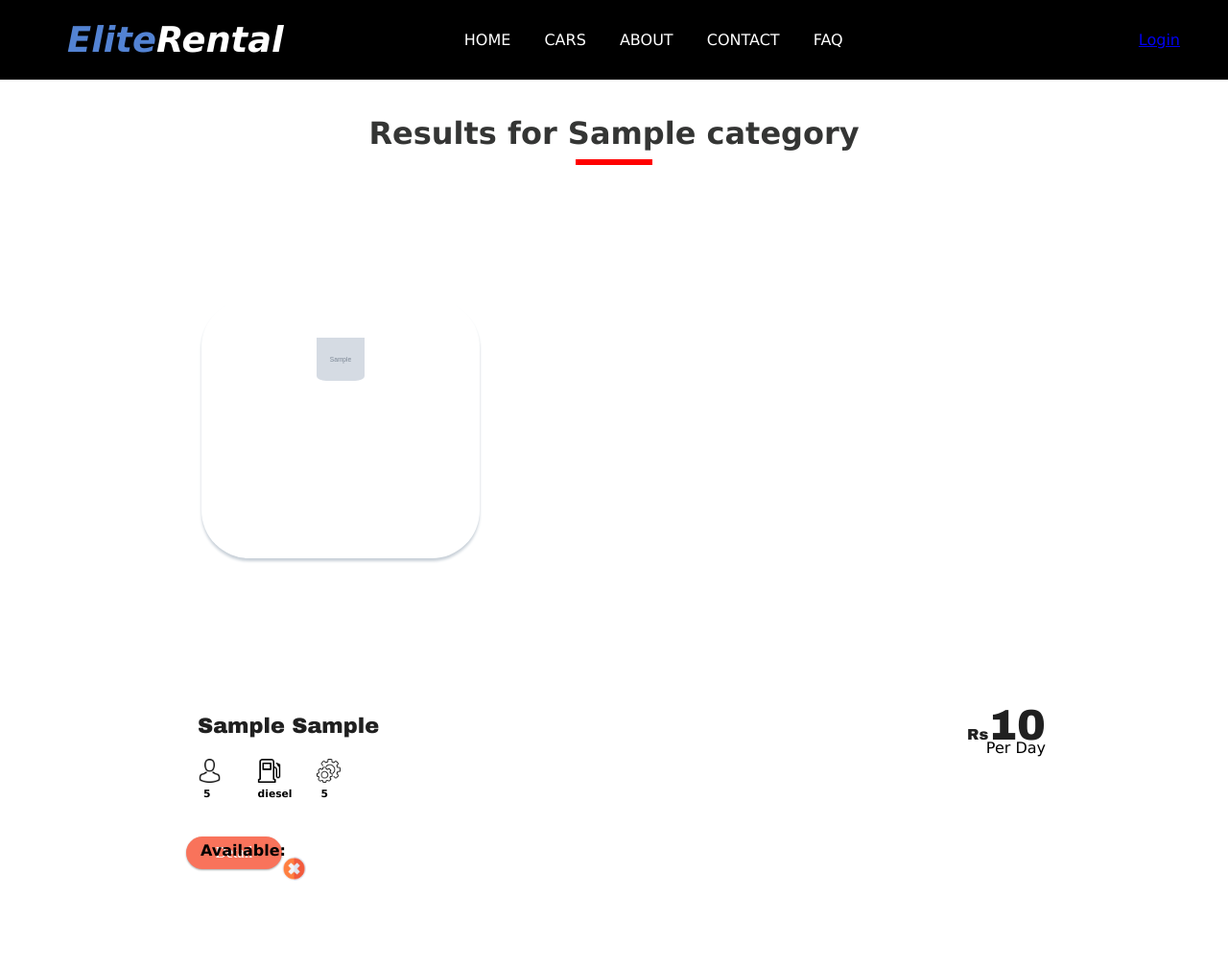
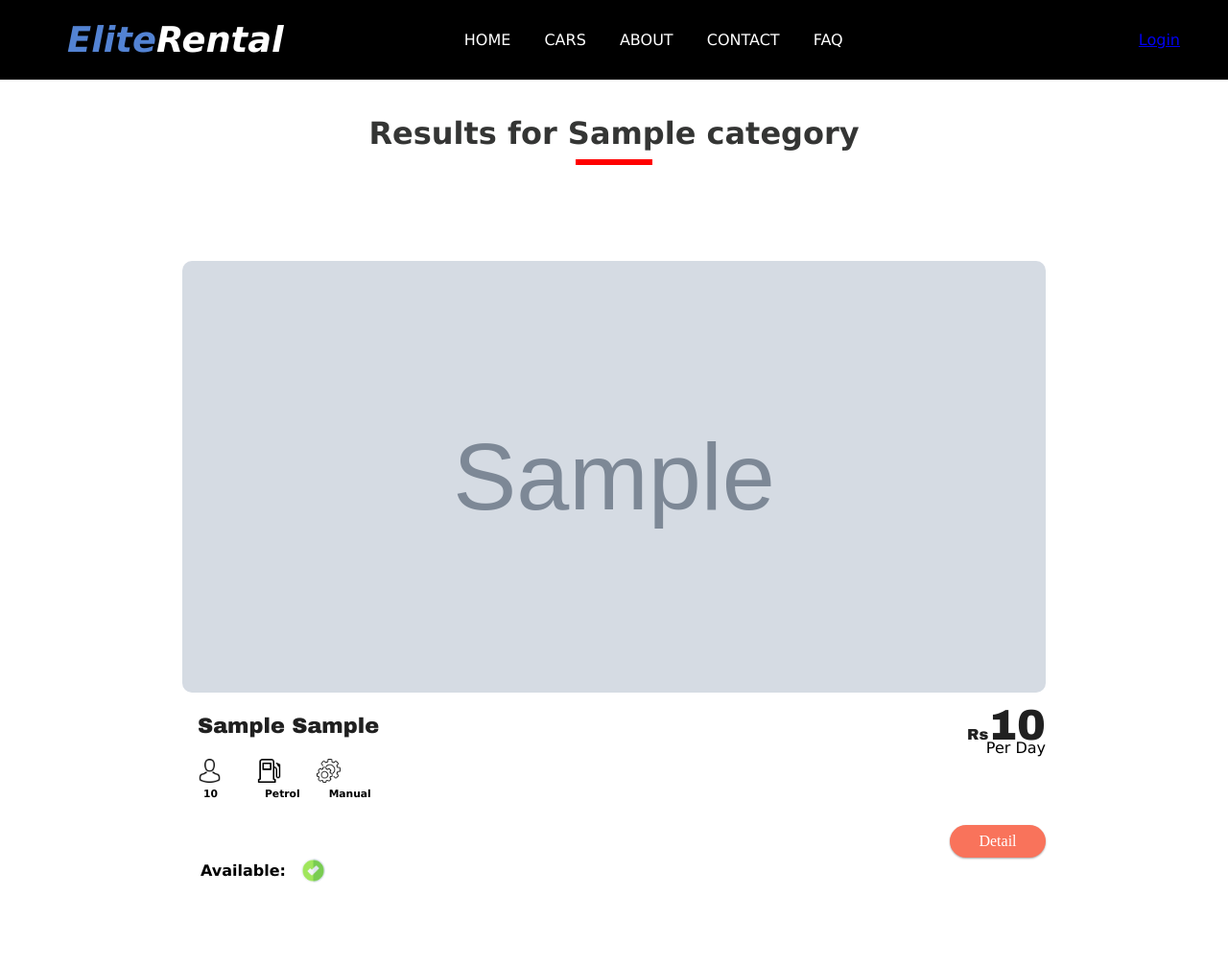
Before and after one commit to PrasanMadhikarmi/fyp_VehicleRental, a Django app: template services/templates/services/display.html in a window 1280 px wide. Shown: the whole page at 96% size. After the commit the page ends 920 px from the top, so only its background shows below. Run offline with Django 4.2, Linux system fonts and the light colour scheme; tables that the repository leaves empty hold one stand-in row (values such as "Sample post"); the template is opened without the code that fills it: values that come from a table or form of the project are taken from there, most other values are stand-ins (such as "Sample title", 1, 10 or a date in 2020); grey boxes marked "Sample" are stand-in pictures; some libraries are stand-ins or nearby versions.

Commit message:
filter vehicle display done

```diff
--- a/accounts/templates/accounts/my_vehicles.html
+++ b/accounts/templates/accounts/my_vehicles.html
@@ -61,7 +61,7 @@
             color: #555;
         }
 
-        .not-verified-indicator {
+        .verified-indicator {
             width: 120px;
             height: 35px;
             position: absolute;
--- a/services/static/services/displayStyle.css
+++ b/services/static/services/displayStyle.css
@@ -135,8 +135,11 @@
   }
 
   .lower-pane{
+    display: flex;
+    justify-content: space-between;
+    align-items: center;
     width: 900px;
-    height: 50px;
+
     margin: 0 auto;
     margin-bottom: 30px;
   }
@@ -214,7 +217,7 @@
     width: 100px;
     float: right;
     background-color: #F9735B;
-    margin-top: -40px;
+
     font-size: 1em;
     font-family: montserrat;
     cursor: pointer;
@@ -233,7 +236,7 @@
 
 
   .ava-wrapper{
-    width: 110px;
+    width: 130px;
     margin-left: 19px;
     height: 35px;
     margin-top: 35px;
@@ -251,7 +254,7 @@
 
 
   /* Style the counter cards */
-  .card {
+  .img-card {
     width: 100%;
     height: 450px;
     text-align: center;
@@ -260,7 +263,7 @@
 
 
 
-  .card img{
+  .img-card img{
     width: 100%;
     height: 100%;
     border-radius: 10px;
@@ -460,7 +463,7 @@
     height: 230px;
   }
 
-  .card{
+  .img-card{
     height: 230px;
   }
 
@@ -498,7 +501,7 @@
   }
   .ava-wrapper{
     width: 100px;
-    margin-top: 20px;
+
   }
   .img-wrp{
     margin-top: -5px;
--- a/services/templates/services/display.html
+++ b/services/templates/services/display.html
@@ -1,6 +1,7 @@
 {% load static %}
 <!DOCTYPE html>
 <html>
+
 <head>
     <meta charset="utf-8">
     <meta name="viewport" content="width=device-width">
@@ -10,10 +11,9 @@
 
 
 </head>
+
 <body>
-
 {% include 'home/navbar.html' %}
-
     <section id="headingSection">
         <div class="container">
             <center>
@@ -28,7 +28,7 @@
 
             {% for info in user_vehicles  %}
             <div class="row">
-                <div class="card">
+                <div class="img-card">
                     <a href="/services/detail/{{info.id}}?{{info.brand}}{{info.model}}">
                         <img src={{info.image1.url}}>
                     </a>
@@ -45,9 +45,9 @@
                         <img src="{% static 'services/settings.png' %}">
                     </div>
                     <div class="featureNum-wrapper">
-                        <h6>5</h6>
-                        <h6>diesel</h6>
-                        <h6 class="bring-left">5</h6>
+                        <h6>{{info.capacity}}</h6>
+                        <h6>{{info.carFuel}}</h6>
+                        <h6 class="bring-left">{{info.transmission}}</h6>
 
                     </div>
                 </div>
@@ -60,19 +60,20 @@
             <div class="lower-pane">
                 <div class="ava-wrapper">
                     <h4>Available:
-                            {% if info.availability == True %}
+                        {% if info.available == True %}
                         <div class="img-wrp">
-                                    <img class = "yesImg" src ="{% static 'services/yes.png' %}">
+                            <img class="yesImg" src="{% static 'services/yes.png' %}">
                         </div>
                         {% else %}
                         <div class="img-wrp">
-                                    <img class = "yesImg" src ="{% static 'services/no.png' %}">
+                            <img class="yesImg" src="{% static 'services/no.png' %}">
                         </div>
                         {% endif %}
 
                     </h4>
                 </div>
-                    <a href="/services/detail/{{info.id}}?{{info.brand}}{{info.model}}"><button class="detail-btn">Detail</button></a>
+                <a href="/services/detail/{{info.id}}?{{info.brand}}{{info.model}}"><button
+                        class="detail-btn">Detail</button></a>
             </div>
 
 
@@ -89,5 +90,7 @@
 
 
 
+
 </body>
+
 </html>
--- a/services/views.py
+++ b/services/views.py
@@ -8,6 +8,7 @@
 # Create your views here.
 
 def vehicleDisplay(request):
+    context={}
     if request.method == 'POST':
         location = request.POST.get('location')
         from_date = request.POST.get('from')
@@ -38,4 +39,4 @@
 
         return render(request, "services/display.html", context)
 
-    return render(request, "services/display.html")
+    return render(request, "services/display.html",context)
```
Lines whose indentation alone changed are shown as unchanged.
